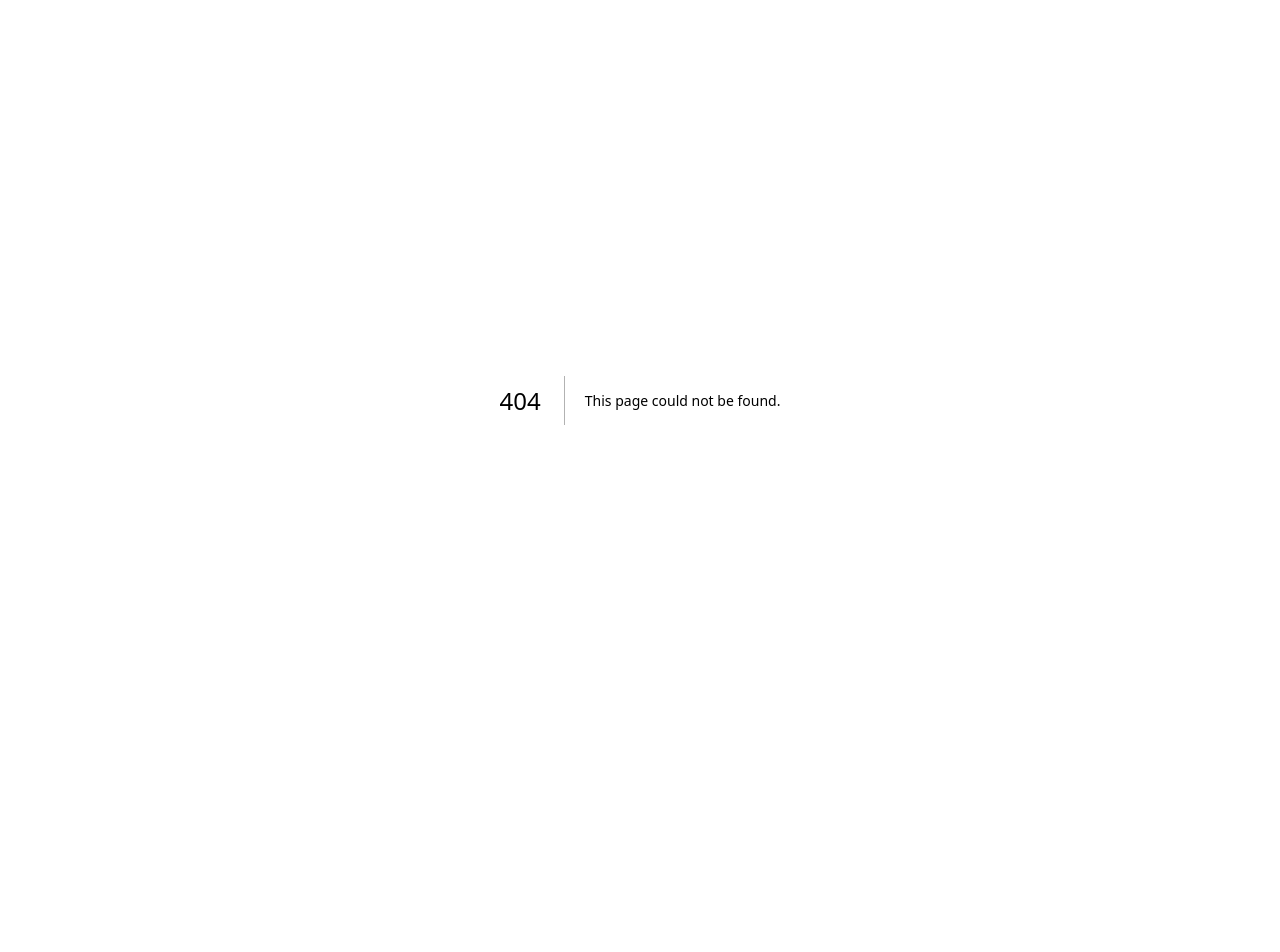
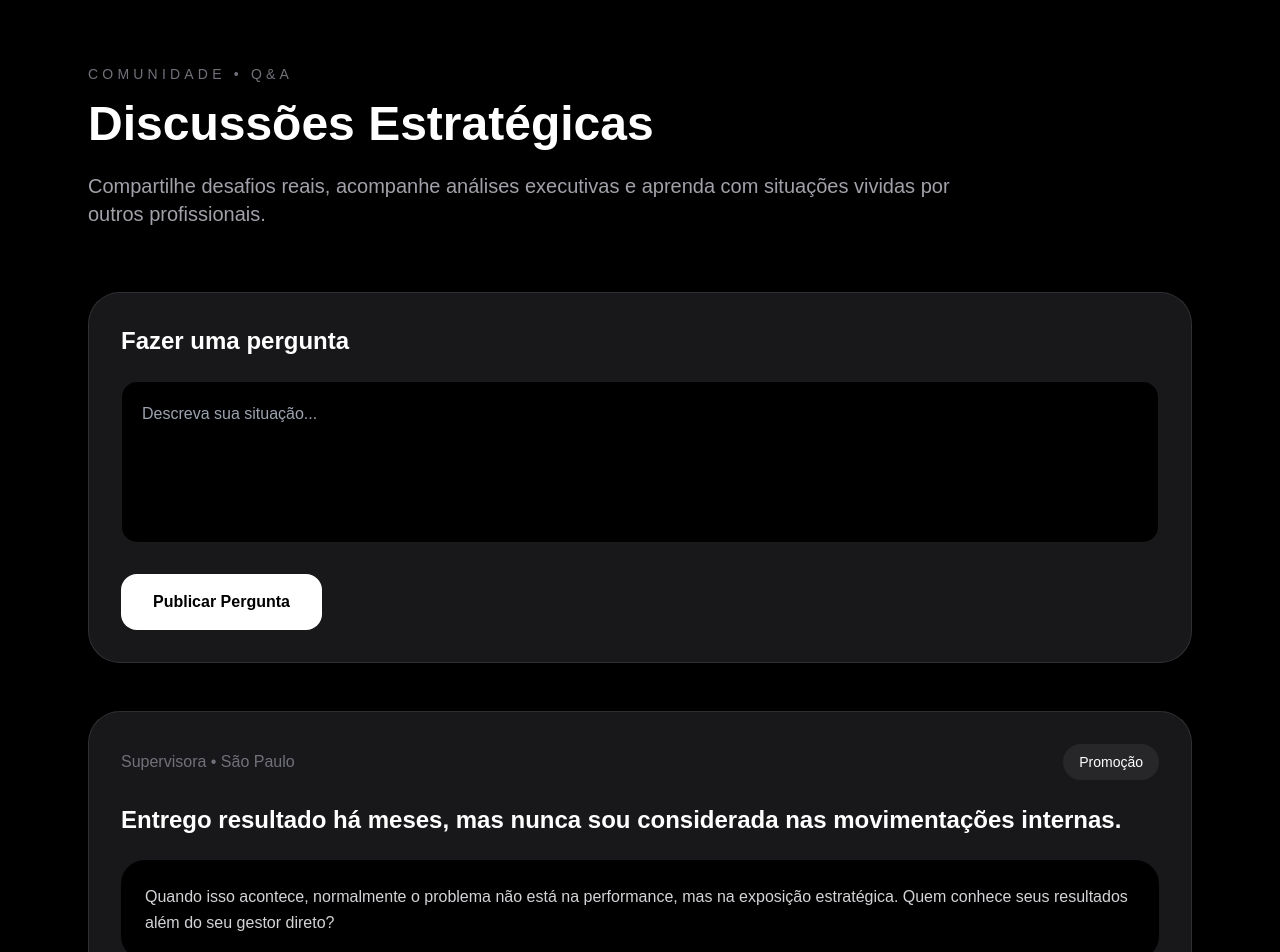
Before and after one commit to camymagini-sudo/da-base-ao-topo, a Next.js app: page /dashboard/community in a window 1280 px wide. Before the commit this address had no page. Shown: the top 952 px of the page. Before the commit the page ends 800 px from the top, so only its background shows below. Built offline with nearby package versions, Linux system fonts and the light colour scheme.

Commit message:
Create page.js

```diff
--- /dev/null
+++ b/app/dashboard/community/page.js
@@ -0,0 +1,151 @@
+"use client";
+
+export default function CommunityPage() {
+  const questions = [
+    {
+      author: "Supervisora • São Paulo",
+      tag: "Promoção",
+      likes: 24,
+      comments: 8,
+      question:
+        "Entrego resultado há meses, mas nunca sou considerada nas movimentações internas.",
+      answer:
+        "Quando isso acontece, normalmente o problema não está na performance, mas na exposição estratégica. Quem conhece seus resultados além do seu gestor direto?",
+    },
+    {
+      author: "Coordenadora • Recife",
+      tag: "Política Corporativa",
+      likes: 18,
+      comments: 5,
+      question:
+        "Como desenvolver influência sem parecer artificial ou interesseira?",
+      answer:
+        "Influência saudável nasce de relacionamento genuíno, colaboração e entrega consistente. Networking não é pedir favores, é construir confiança.",
+    },
+    {
+      author: "Analista Sênior • Curitiba",
+      tag: "Liderança",
+      likes: 31,
+      comments: 12,
+      question:
+        "Como saber se estou pronta para gestão ou apenas assumindo mais responsabilidade?",
+      answer:
+        "Quando você deixa de ser apenas uma executora e começa a desenvolver pessoas, influenciar decisões e enxergar o negócio além da sua função.",
+    },
+    {
+      author: "Gerente • Belo Horizonte",
+      tag: "Gestão",
+      likes: 15,
+      comments: 6,
+      question:
+        "Como manter autoridade sem desgastar completamente a equipe?",
+      answer:
+        "Autoridade sustentável é construída através de clareza, consistência e confiança. Controle excessivo costuma gerar o efeito contrário.",
+    },
+    {
+      author: "Especialista • Porto Alegre",
+      tag: "Visibilidade",
+      likes: 20,
+      comments: 4,
+      question:
+        "Meu gestor me elogia individualmente, mas nunca me expõe para a liderança.",
+      answer:
+        "Nesse caso você precisa criar canais próprios de visibilidade através de projetos, fóruns e interações estratégicas.",
+    },
+  ];
+
+  return (
+    <main className="min-h-screen bg-black text-white">
+
+      <section className="max-w-6xl mx-auto px-6 py-16">
+
+        {/* HERO */}
+        <div className="mb-16">
+
+          <p className="uppercase tracking-[0.3em] text-zinc-500 text-sm mb-4">
+            Comunidade • Q&A
+          </p>
+
+          <h1 className="text-5xl font-bold mb-6">
+            Discussões Estratégicas
+          </h1>
+
+          <p className="text-zinc-400 text-xl max-w-4xl">
+            Compartilhe desafios reais, acompanhe análises executivas
+            e aprenda com situações vividas por outros profissionais.
+          </p>
+
+        </div>
+
+        {/* NOVA PERGUNTA */}
+        <div className="bg-zinc-900 border border-white/10 rounded-[32px] p-8 mb-12">
+
+          <h2 className="text-2xl font-bold mb-6">
+            Fazer uma pergunta
+          </h2>
+
+          <textarea
+            rows="5"
+            placeholder="Descreva sua situação..."
+            className="w-full bg-black border border-white/10 rounded-2xl p-5 outline-none resize-none mb-6"
+          />
+
+          <button className="bg-white text-black px-8 py-4 rounded-2xl font-semibold">
+            Publicar Pergunta
+          </button>
+
+        </div>
+
+        {/* PERGUNTAS */}
+        <div className="space-y-8">
+
+          {questions.map((item, index) => (
+
+            <div
+              key={index}
+              className="bg-zinc-900 border border-white/10 rounded-[32px] p-8"
+            >
+
+              <div className="flex items-center justify-between mb-6">
+
+                <p className="text-zinc-500">
+                  {item.author}
+                </p>
+
+                <span className="bg-zinc-800 px-4 py-2 rounded-full text-sm">
+                  {item.tag}
+                </span>
+
+              </div>
+
+              <h2 className="text-2xl font-bold mb-6">
+                {item.question}
+              </h2>
+
+              <div className="bg-black rounded-[24px] p-6 mb-6">
+
+                <p className="text-zinc-300 leading-relaxed">
+                  {item.answer}
+                </p>
+
+              </div>
+
+              <div className="flex gap-6 text-zinc-500">
+
+                <span>👍 {item.likes}</span>
+
+                <span>💬 {item.comments}</span>
+
+              </div>
+
+            </div>
+
+          ))}
+
+        </div>
+
+      </section>
+
+    </main>
+  );
+}
```
